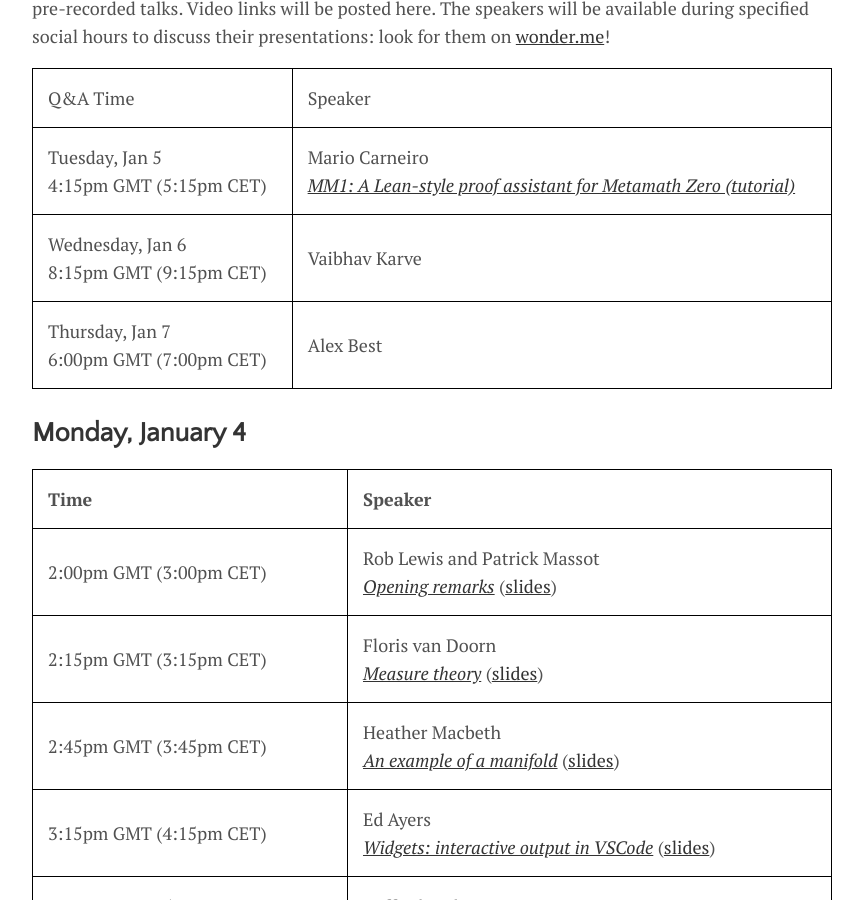
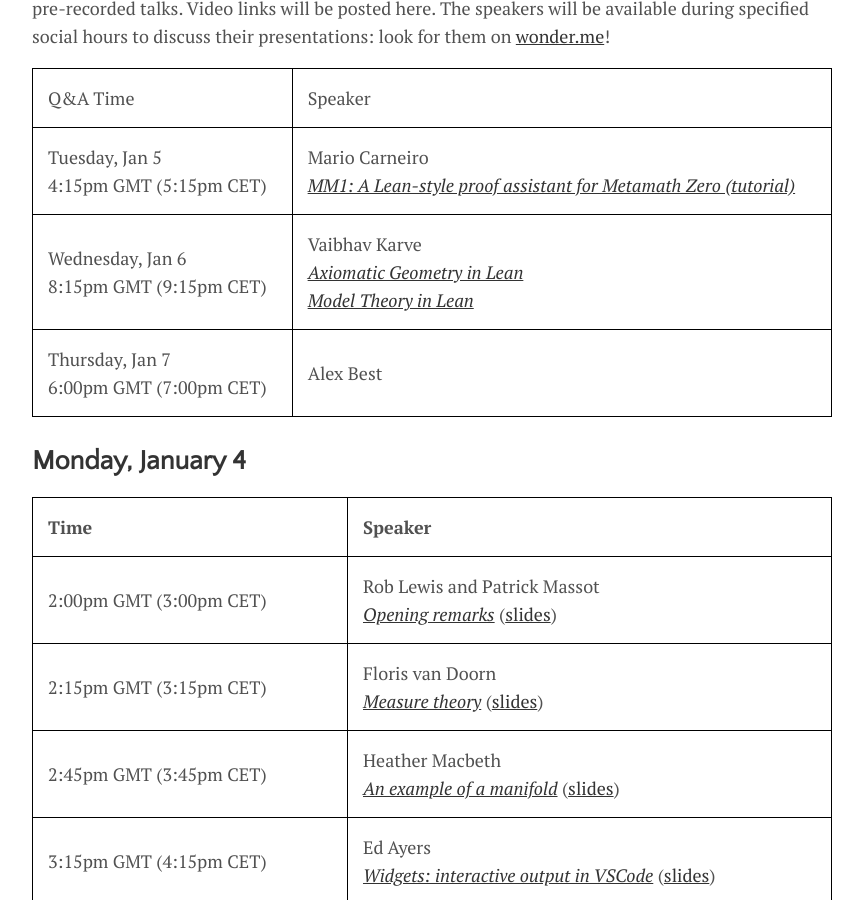
Before and after one commit to leanprover-community/lt2021, a Jekyll site: the page built from schedule.md, in a window 1280 px wide and 900 px high, scrolled down 758 px. Shown: the whole window, without its empty margins (208-1071 px from the left). Built offline with Jekyll 4.4.1, drawn with Linux system fonts in a browser that asks for light colours.

Commit message:
Vaibhav links

```diff
--- a/schedule.md
+++ b/schedule.md
@@ -36,7 +36,7 @@ look for them on [wonder.me](https://www.wonder.me/)!
 
 | Q&A Time | Speaker |
 | Tuesday, Jan 5<br><time datetime="2021-01-04T17:15+01:00">5:15pm CET</time> | Mario Carneiro<br>[*MM1: A Lean-style proof assistant for Metamath Zero (tutorial)*](https://www.youtube.com/watch?v=A7WfrW7-ifw) |
-| Wednesday, Jan 6<br><time datetime="2021-01-04T21:15+01:00">9:15pm CET</time> | Vaibhav Karve |
+| Wednesday, Jan 6<br><time datetime="2021-01-04T21:15+01:00">9:15pm CET</time> | Vaibhav Karve<br>[*Axiomatic Geometry in Lean*](https://urldefense.com/v3/__https://illinois.zoom.us/rec/share/jDJ7NN1M5KU826TrUZSAynyXBRHRZ4tfUcjiZZQqQZhmkbuepE7XimOvckeZO6XU.H2eGmuRP6eUYLPfl__;!!DZ3fjg!qRj5i-raLqEsJne1TJPdG6uyRTiAmt4R4OBBhd2xt5tRm0TghBID3eV4BsVuT1OdqW4$)<br>[*Model Theory in Lean*](https://urldefense.com/v3/__https://illinois.zoom.us/rec/share/lv5AsKiwvDAoc7lquK2VV5TeoLCXSuUAMuAjDT07AdXKxyVl86sfO8MyBy6p7J7W.BZwOHSWaOZv4-qRt__;!!DZ3fjg!opj1KMLHo6ootkeRN95HnxZcEx8DVxS4g64BOMiJuXgeiIDib6wYEgmrysOhqlTjDVM$)|
 | Thursday, Jan 7<br><time datetime="2021-01-04T19:00+01:00">7:00pm CET</time> | Alex Best |
 
 
```
